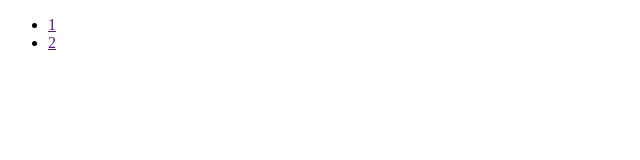
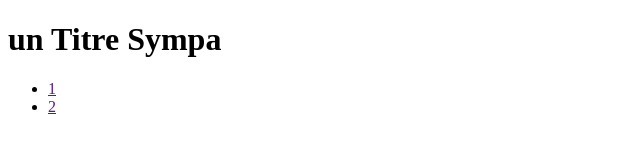
Before and after one commit to hananebouchouikra189/apprendre-github, a plain HTML site: page index.html in a window 1280 px wide. Shown: the whole page, without its empty margins (0-640 px from the left). Drawn offline with Linux system fonts and the light colour scheme.

Commit message:
mettre a jour d un titre sympa

```diff
--- a/index.html
+++ b/index.html
@@ -6,6 +6,7 @@
     <title>PortFolio</title>
 </head>
 <body>
+    <h1>un Titre Sympa</h1>
     <nav>
         <ul>
             <li><a href="">1</a></li>
```
